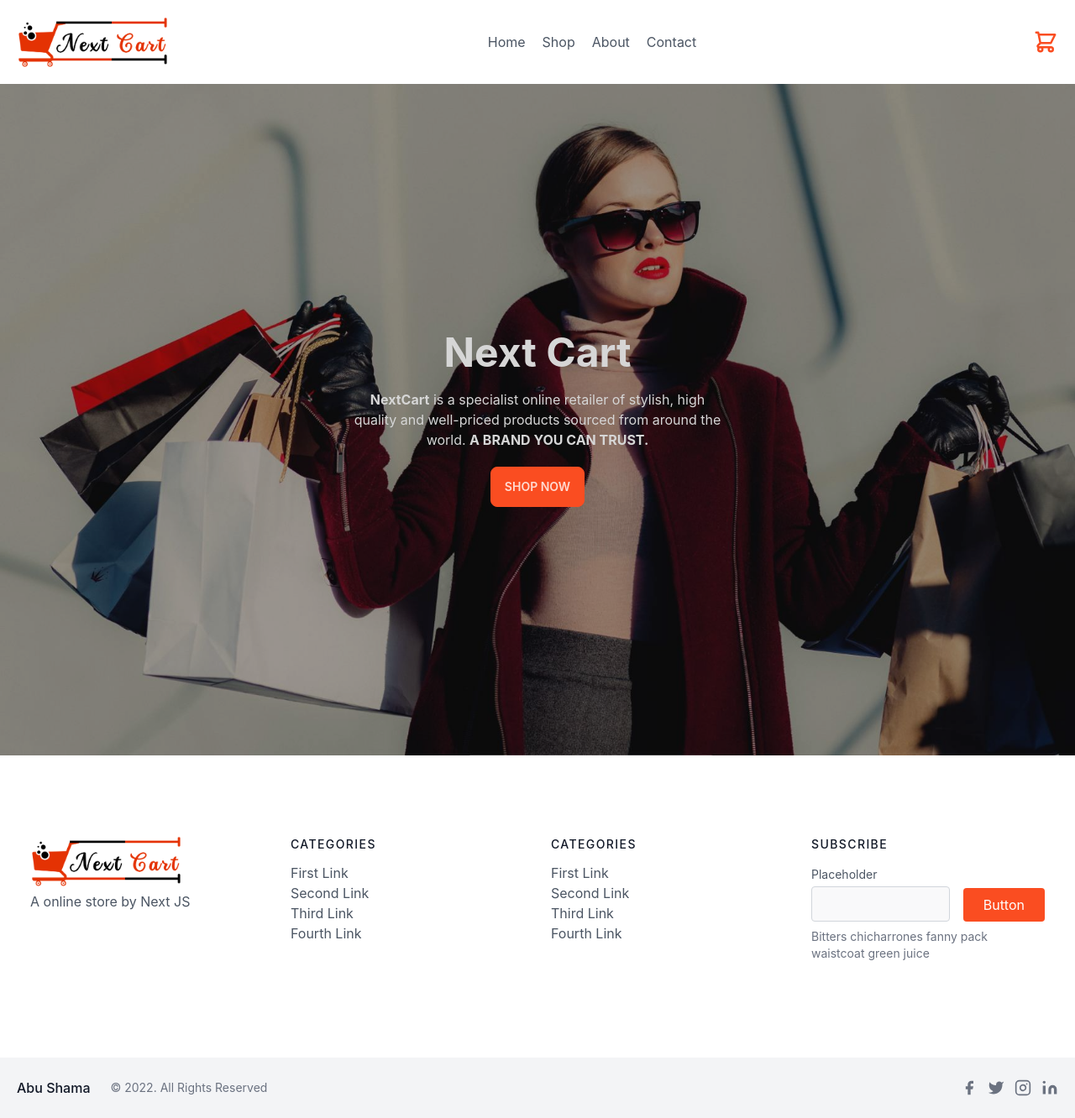
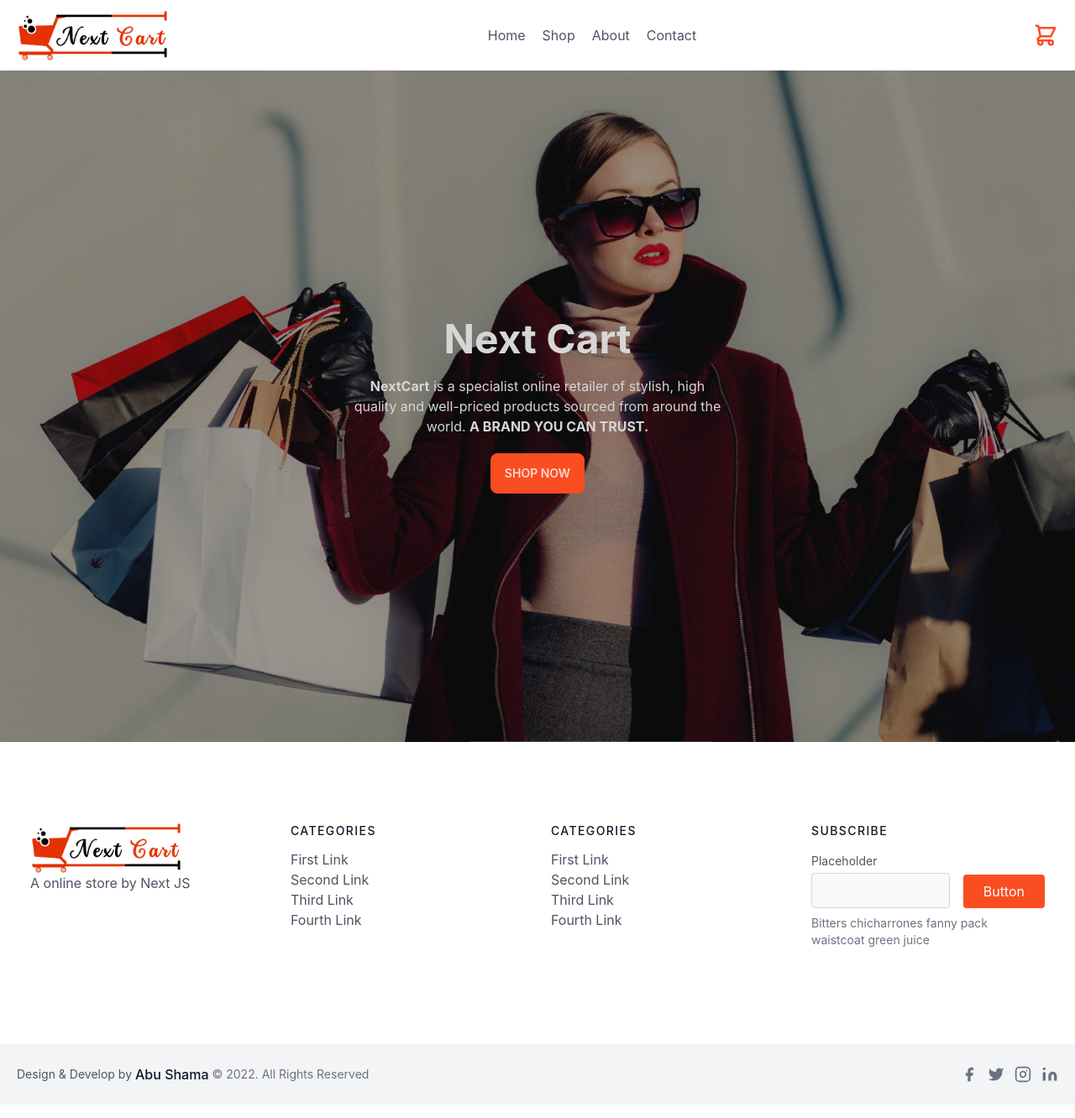
Before and after one commit to ASSiddik01/NextCart, a Next.js app: page / in a window 1280 px wide. Shown: the whole page at 84% size. Built offline with nearby package versions, Linux system fonts and the light colour scheme.

Commit message:
some change

```diff
--- a/components/Footer.js
+++ b/components/Footer.js
@@ -1,4 +1,5 @@
 import Image from "next/image";
+import Link from "next/link";
 import React from "react";
 import logo from "../images/logo.png";
 
@@ -10,7 +11,16 @@ const Footer = () => {
         <div className="container px-5 py-24 mx-auto">
           <div className="flex flex-wrap md:text-left text-center order-first">
             <div className="lg:w-1/4 md:w-1/2 w-full px-4">
-              <Image src={logo} alt="" height={60} width={180} />
+              <Link href={"/"}>
+                <a className="flex title-font font-medium items-center text-gray-900 mb-4 md:mb-0">
+                  <Image
+                    src={logo}
+                    width={180}
+                    height={60}
+                    alt="This is next cart site logo"
+                  />
+                </a>
+              </Link>
               <p>A online store by Next JS</p>
             </div>
             <div className="lg:w-1/4 md:w-1/2 w-full px-4">
@@ -100,6 +110,7 @@ const Footer = () => {
         </div>
         <div className="bg-gray-100">
           <div className="container px-5 py-6 mx-auto flex items-center sm:flex-row flex-col">
+            <span className="mr-1 text-sm">Design &#38; Develop by</span>
             <a
               target="blank"
               href="https://www.facebook.com/A.S.Siddik0/"
@@ -107,7 +118,7 @@ const Footer = () => {
             >
               Abu Shama
             </a>
-            <p className="text-sm text-gray-500 sm:ml-6 sm:mt-0 mt-4">
+            <p className="text-sm text-gray-500 sm:ml-1 sm:mt-0 mt-4">
               © {new Date().getFullYear()}. All Rights Reserved
             </p>
             <span className="inline-flex sm:ml-auto sm:mt-0 mt-4 justify-center sm:justify-start">
--- a/components/Header.js
+++ b/components/Header.js
@@ -8,7 +8,8 @@ const Header = () => {
   return (
     <div>
       <header className="text-gray-600 body-font">
-        <div className="container mx-auto flex flex-wrap p-5 flex-col md:flex-row items-center">
+        <div className="container mx-auto flex flex-wrap px-5 py-3 flex-col md:flex-row items-center">
+          <Link href={"/"}>
             <a className="flex title-font font-medium items-center text-gray-900 mb-4 md:mb-0">
               <Image
                 src={logo}
@@ -17,6 +18,7 @@ const Header = () => {
                 alt="This is next cart site logo"
               />
             </a>
+          </Link>
           <nav className="md:ml-auto md:mr-auto flex flex-wrap items-center text-base justify-center">
             <Link href={"/"}>
               <a className="mr-5 hover:text-gray-900">Home</a>
```
Also changed, not shown: Note.txt. Lines whose indentation alone changed are shown as unchanged.
